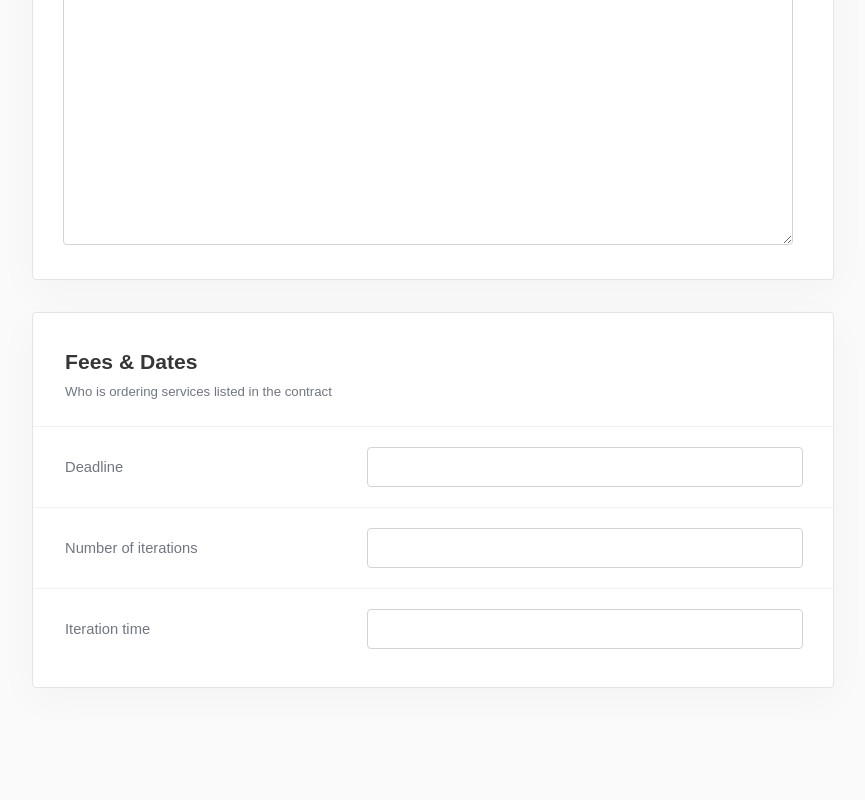
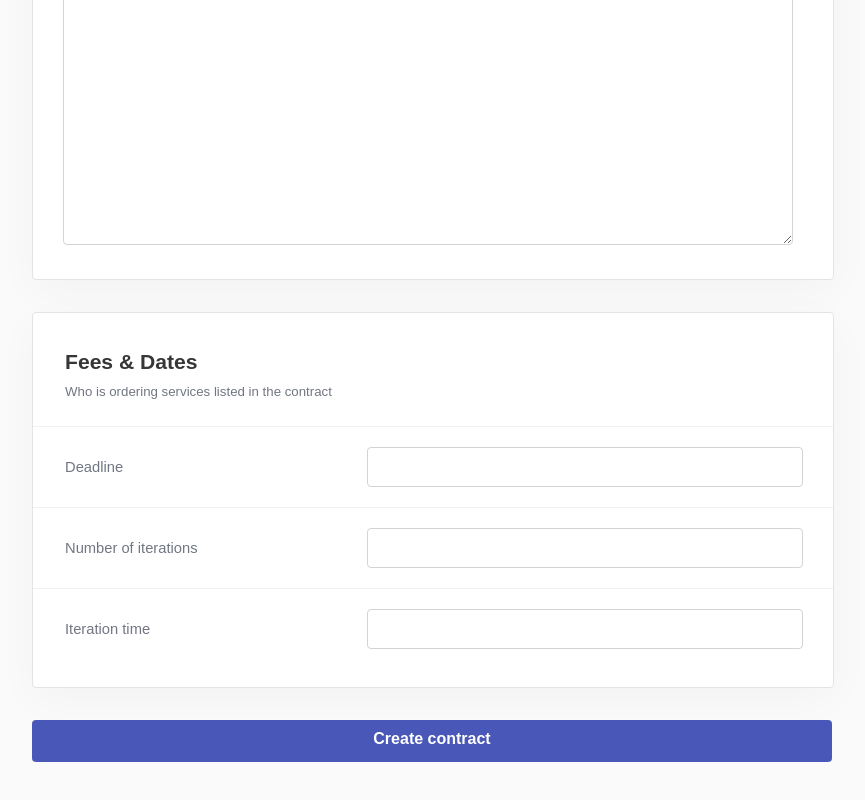
Before and after one commit to goksiuta/blockContract, a React (Create React App) app: page / in a window 1280 px wide. Shown: the part 764-1564 px from the top of the page, without its empty margins (207-1072 px from the left). Before the commit the page ends 1484 px from the top, so only its background shows below. Built offline with nearby package versions, Linux system fonts and the light colour scheme.

Commit message:
Button CTA

```diff
--- a/src/App.css
+++ b/src/App.css
@@ -24,6 +24,14 @@ h5 { font-weight: 500; color:#717682; }
   margin-top: 92px;
 }
 
+.call-to-action {
+  width: 800px;
+  margin: 32px;
+  margin-bottom: 100px;
+  }
+
+.Main-container .primary-btn {
+  }
 .App {
   text-align: center;
 }
--- a/src/App.js
+++ b/src/App.js
@@ -17,7 +17,9 @@ class App extends Component {
 	          <ClientDetailsForm/>
 	          <ScopeWork />
 	          <FeesDates/>
-	          <div className=""></div>
+            <div className="call-to-action">
+	            <div className="primary-btn"><a href="">Create contract</a></div>
+            </div>
 	         </div>
 	         <div className="sidebar"></div>
          </div>
```
